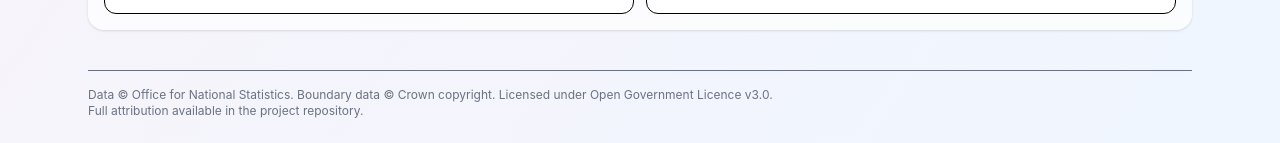
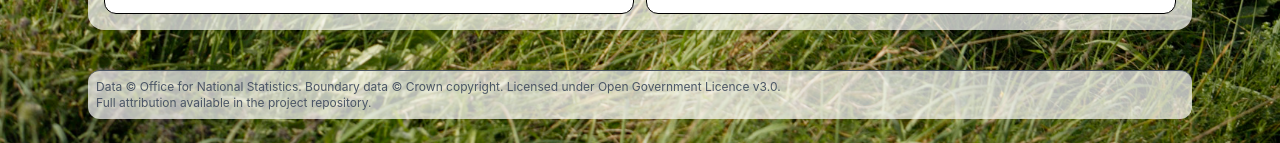
Before and after one commit to RSE1982/Feb-Hackathon, a React (Vite) app in the folder hackathon-app/: page / in a window 1280 px wide. Shown: the part 1636-1779 px from the top of the page. Built offline with nearby package versions, Linux system fonts and the light colour scheme; what proj4 would draw is missing.

Commit message:
add: background to dashboard

```diff
--- a/hackathon-app/src/pages/Dashboard.jsx
+++ b/hackathon-app/src/pages/Dashboard.jsx
@@ -100,7 +100,7 @@ export default function Dashboard() {
 	// --- Render states ---
 	if (loading) {
 		return (
-			<div className='min-h-screen bg-linear-to-br from-pink-50 to-blue-50'>
+			<div className='min-h-screen bg-linear-to-br from-pink-100 to-blue-300'>
 				<div className='max-w-6xl mx-auto p-6'>Loading data…</div>
 			</div>
 		);
@@ -108,7 +108,7 @@ export default function Dashboard() {
 
 	if (error) {
 		return (
-			<div className='min-h-screen bg-linear-to-br from-pink-50 to-blue-50'>
+			<div className='min-h-screen bg-linear-to-br from-pink-100 to-blue-300'>
 				<div className='max-w-6xl mx-auto p-6 text-red-700'>
 					<div className='bg-white/70 rounded-2xl shadow p-4'>
 						<div className='font-semibold mb-1'>Failed to load data</div>
@@ -124,7 +124,7 @@ export default function Dashboard() {
 	}
 
 	return (
-		<div className='min-h-screen bg-linear-to-br from-pink-50 to-blue-50'>
+		<div className='min-h-screen bg-[url(../public/images/5321162.jpg)] bg-cover bg-fixed bg-center'>
 			<div className='max-w-6xl mx-auto p-6 space-y-6'>
 				{/* Header */}
 				<DashboardHeader
@@ -226,9 +226,9 @@ export default function Dashboard() {
 					allData={data}
 				/>
 
-				<footer className='text-xs text-gray-500 mt-10 border-t pt-4'>
+				<footer className='text-xs text-gray-600 mt-10 border-t rounded-xl p-2 bg-white/70'>
 					<p>
-						Data © Office for National Statistics. Boundary data © Crown
+						Data &copy; Office for National Statistics. Boundary data &copy; Crown
 						copyright. Licensed under Open Government Licence v3.0.
 					</p>
 					<p>Full attribution available in the project repository.</p>
```
